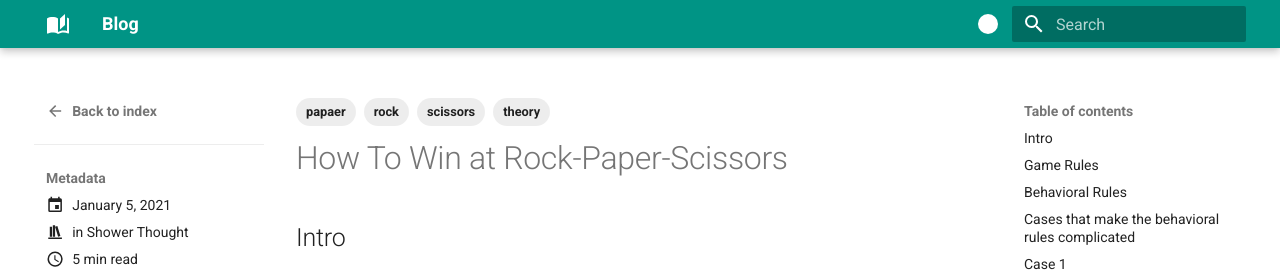
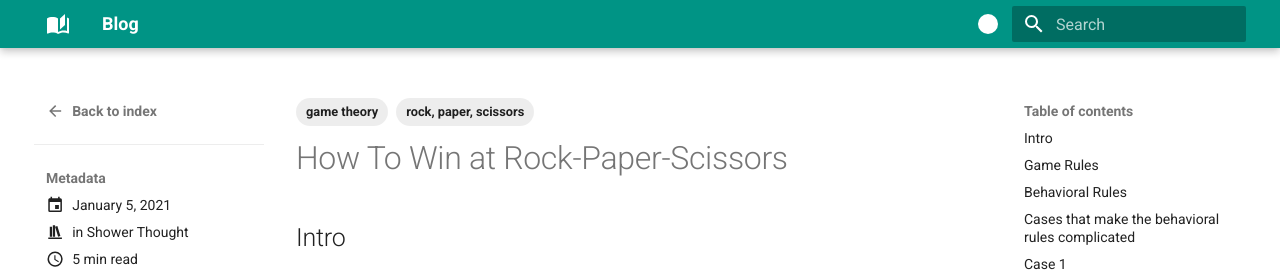
Before and after one commit to nicfv/Me, an MkDocs documentation site: the page built from docs/posts/rps.md, in a window 1280 px wide and 900 px high. Shown: the top 274 px of the window. Built offline with MkDocs 1.6.1 and Material for MkDocs 9.7.7, drawn with Linux system fonts in a browser that asks for light colours.

Commit message:
Add tags page, update tags and categories

```diff
--- a/docs/posts/rps.md
+++ b/docs/posts/rps.md
@@ -4,10 +4,8 @@ date_updated: 2022-06-07
 categories:
   - Shower Thought
 tags:
-  - rock
-  - papaer
-  - scissors
-  - theory
+  - rock, paper, scissors
+  - game theory
 ---
 # How To Win at Rock-Paper-Scissors
 
--- a/mkdocs.yml
+++ b/mkdocs.yml
@@ -3,6 +3,7 @@ site_description: A space for my thoughts.
 site_author: Nicolas Ventura
 nav:
   - index.md
+  - tags.md
 theme:
   name: material
   palette:
```
Also changed, not shown: docs/index.md (+0 -6 lines), docs/posts/domain-availability.md (+2 -1 lines), docs/posts/mkdocs.md (+1 -1 lines).
